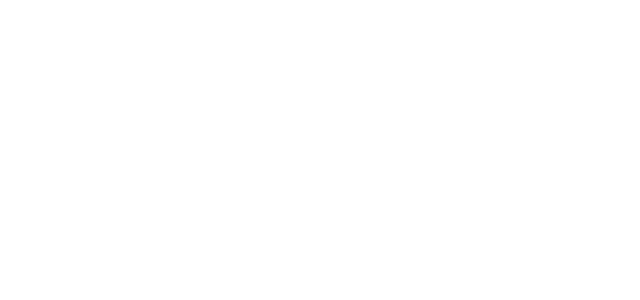
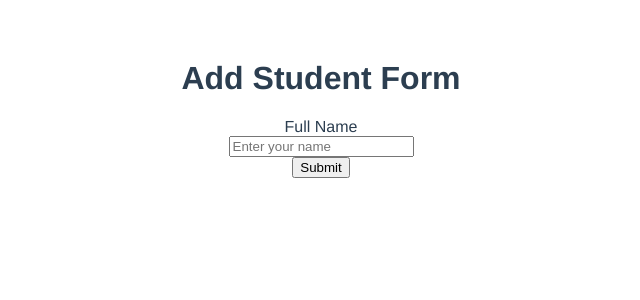
Before and after one commit to martinsliz/Grade-Me, a Vue app in the folder grade-me/: page /addstudent in a window 1280 px wide. Before the commit this address had no page. Shown: the top 300 px of the page, without its empty margins (319-959 px from the left). Built offline with nearby package versions, Linux system fonts and the light colour scheme.

Commit message:
Added add student

```diff
--- a/grade-me/src/components/NewStudent.vue
+++ b/grade-me/src/components/NewStudent.vue
@@ -1,19 +1,13 @@
 <template>
   <div>
+    <h1> Add Student Form</h1>
     <form @submit="handleSubmit">
       <span>Full Name</span><br>
-      <input v-model="name" type="text" placeholder="Enter your name" /><br>
-      <span>Email</span><br>
-      <input v-model="email" type="email" placeholder="Enter your email" /><br>
-      <span>GPA</span><br>
-      <input v-model="gpa" type="gpa" placeholder="Enter your GPA" /><br>
-
-      <input class="submit" type="submit" value="Submit">
+      <input :value="newName" type="text" placeholder="Enter your name" @change="handleChange" /><br>
+      <!-- <span>Email</span><br>
+      <input :value="newEmail" type="email" placeholder="Enter your email" @change="handleChange" /><br> -->
+      <button type="submit">Submit</button>
     </form>
-    <div>
-      <button>Add</button>
-      <!-- on submit handleSubmit -->
-    </div>
   </div>
 </template>
 <script>
@@ -22,25 +16,26 @@
   name: 'NewStudent',
   props: ['getStudents'],
   data: () => ({
-    newStudent: {}
+    // newStudent: {},
+    newName: '',
+    // newEmail: ''
 
   }),
   methods: {
     async handleSubmit(e) {
       e.preventDefault()
-      const response = await axios.post('http://localhost:3001/api/student/create-student', newStudent)
+      const response = await axios.post('http://localhost:3001/api/student/create-student', { name: this.newName })
       console.log(response)
-      const newStudent = {
-        name: this.name,
-        email: this.email,
-        gpa: this.gpa
-      }
-      this.getStudents()
-
+      // const newStudent = {
+      //   name: this.newName,
+      //   email: this.newEmail,
+      // }
+      this.$router.push(`/studentlist`)
+      // this.getStudents()
     },
     handleChange(e) {
-      this[e.target.name] = e.target.value
-
+      this.newName = e.target.value
+      // this.newEmail = e.target.value
     }
   }
 
--- a/grade-me/src/pages/StudentList.vue
+++ b/grade-me/src/pages/StudentList.vue
@@ -7,6 +7,9 @@
     <h2>Students</h2>
   </div>
   <section class="search-results container-grid" v-if="!searched">
+    <div>
+      <router-link class='button' to="/addstudent">Add Student</router-link>
+    </div>
     <div class="search-results container-grid" v-for="oneStudent in allStudents" :key="oneStudent.id">
       <h3> <router-link :to='"/student/" + oneStudent.id'>{{ oneStudent.name }}</router-link> </h3>
     </div>
@@ -35,7 +38,7 @@
   mounted() {
     this.getAllStudents()
   },
-    methods:{
+  methods: {
     async getAllStudents() {
       const response = await axios.get(`http://localhost:3001/api/student/get-students`)
       console.log(response.data)
@@ -54,7 +57,25 @@
       this.searchQuery = event.target.value
     },
     async getStudentDetails(id) {
-        this.$router.push({name: 'StudentPage', params: {id:id}})
+      this.$router.push({ name: 'StudentPage', params: { id: id } })
     }
-    }}
+  }
+}
 </script>
+
+<style>
+.button {
+  display: inline-block;
+  margin: 1em 0;
+  padding: 0.5em 1em;
+  background-color: #4CAF50;
+  color: white;
+  border-radius: 0.25em;
+  text-decoration: none;
+  cursor: pointer;
+}
+
+.button:hover {
+  background-color: #3e8e41;
+}
+</style>
--- a/grade-me/src/router.js
+++ b/grade-me/src/router.js
@@ -20,15 +20,10 @@
         name: 'ViewGrade'
     },
     { path: '/studentlist', component: StudentList, name: 'StudentList' },
-  {
-    path: '/student/:id',
-    component: StudentPage,
-    name: 'StudentPage',
-    props: true
-  },
+    { path: '/student/:id', component: StudentPage, name: 'StudentPage' },
     { path: '/addclass', component: AddClass, name: 'AddClass' },
     {
-    path: '/addstudent/:data',
+        path: '/addstudent',
         component: NewStudent,
         name: 'NewStudent',
         props: true
```
Also changed, not shown: grade-me/src/pages/ClassPage.vue (+16 -0 lines). Lines whose indentation alone changed are shown as unchanged.
